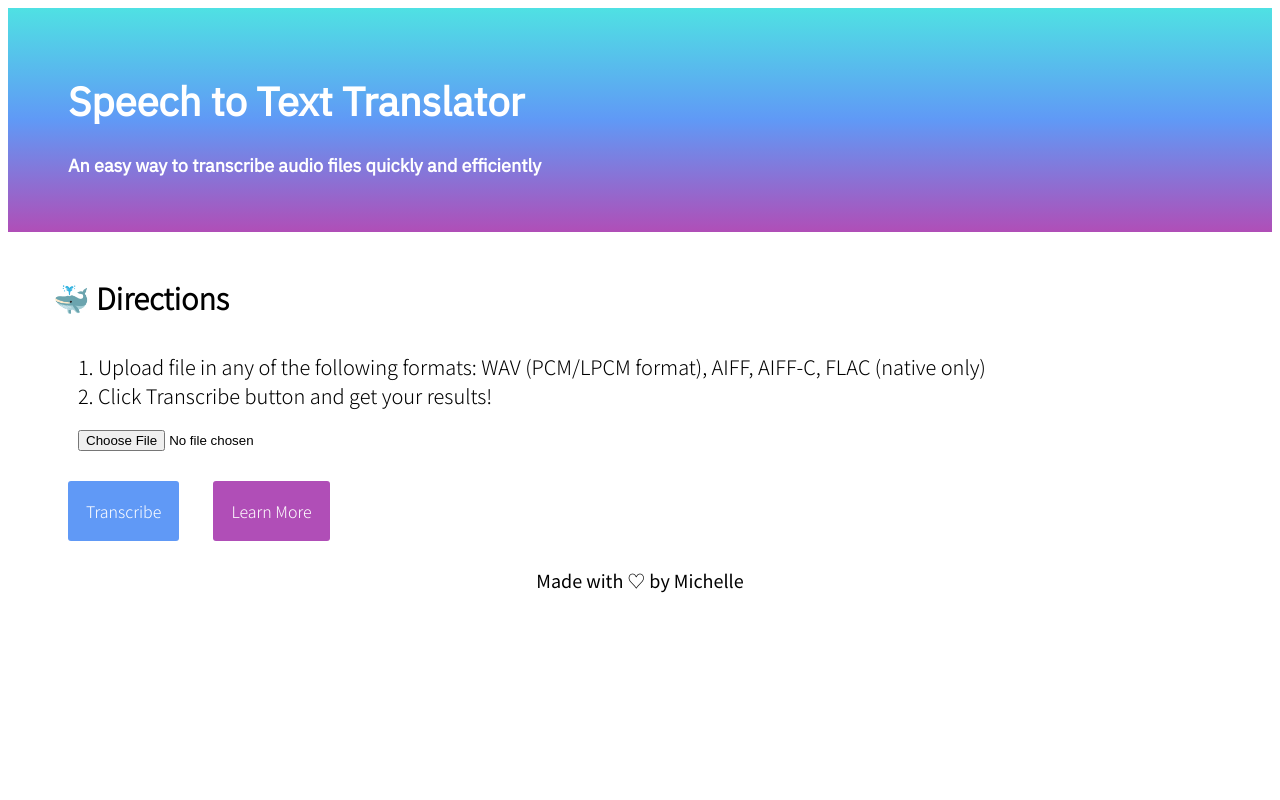
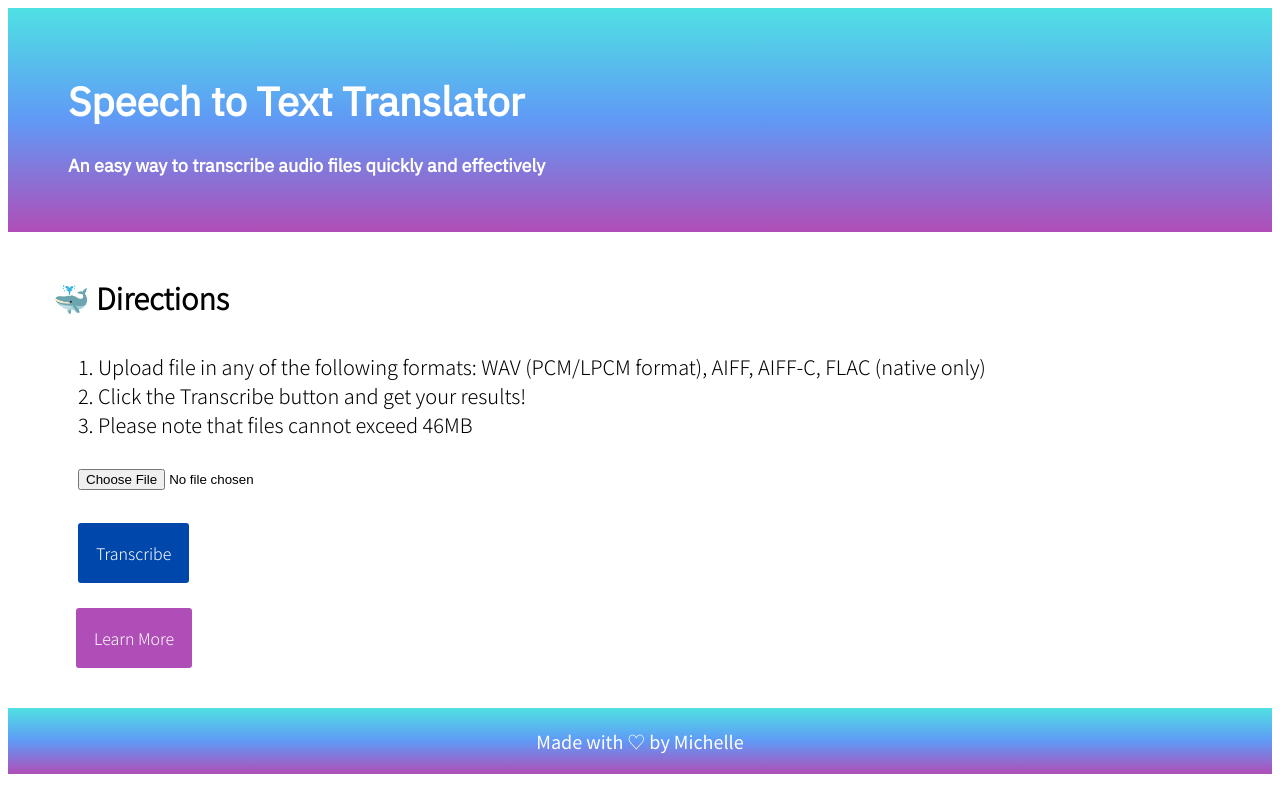
Before and after one commit to lymichelle21/Speech-to-Text-Translator, a Flask app: page / in a window 1280 px wide. Run offline with Flask 2, Linux system fonts and the light colour scheme; parts of the project's set-up code (start-up, migrations or seed data) failed here and were passed over.

Commit message:
finalize site

```diff
--- a/app.py
+++ b/app.py
@@ -1,12 +1,44 @@
 import os
 import glob
+import speech_recognition as sr
+sr.__version__
+'3.8.1'
 from flask import Flask, request, url_for, redirect, render_template, abort, send_from_directory
 from werkzeug.utils import secure_filename
 
 app = Flask(__name__)
-app.config['UPLOAD_EXTENSIONS'] = ['.wav', '.aiff', '.flac']
+app.config['MAX_CONTENT_LENGTH'] = 7000 * 7000
+app.config['UPLOAD_EXTENSIONS'] = ['.wav', '.aiff', '.aiff-c', '.flac']
 app.config['UPLOAD_PATH'] = 'uploads'
 
+@app.route("/", methods=["GET", "POST"])
+def index():
+    transcript = ""
+    if request.method == "POST":
+        print("FORM DATA RECEIVED")
+
+        if "file" not in request.files:
+            return redirect(request.url)
+
+        file = request.files["file"]
+        if file.filename == "":
+            return redirect(request.url)
+
+        if file:
+            recognizer = sr.Recognizer()
+            audioFile = sr.AudioFile(file)
+            with audioFile as source:
+                data = recognizer.record(source)
+            transcript = recognizer.recognize_google(data, key=None)
+
+        if request.method == 'POST':
+             return render_template('transcribe.html', transcript=transcript)
+        if request.method == 'POST':
+             return render_template('learn.html')
+
+    return render_template('index.html', transcript=transcript)
+
+'''
 @app.route("/", methods=['POST', 'GET'])
 def index():
     if request.method == 'POST':
@@ -14,25 +46,15 @@ def index():
     if request.method == 'POST':
          return redirect(url_for('learn'))
     return render_template("index.html")
-
-@app.route('/', methods=['POST'])
-def upload_files():
-    uploaded_file = request.files['file']
-    filename = secure_filename(uploaded_file.filename)
-    if filename != '':
-        file_ext = os.path.splitext(filename)[1]
-        if file_ext not in app.config['UPLOAD_EXTENSIONS']:
-            abort(400)
-        uploaded_file.save(os.path.join(app.config['UPLOAD_PATH'], filename))
-    return redirect(url_for('index.html'))
+'''
 
 @app.route("/transcribe", methods=['POST', 'GET'])
 def transcribe():
     if request.method == 'POST':
          return redirect(url_for('index'))
     print(glob.glob("uploads/*.wav"))
+    return render_template("transcribe.html")
 
-    return render_template("transcribe.html")
 
 @app.route("/learn", methods=['POST', 'GET'])
 def learn():
@@ -40,11 +62,6 @@ def learn():
          return redirect(url_for('index'))
     return render_template("learn.html")
 
-@app.route('/uploads/<filename>')
-def upload(filename):
-    print("GOT FILE ", filename)
-    return send_from_directory(app.config['UPLOAD_PATH'], filename)
-
 if __name__ == "__main__":
     port = int(os.environ.get("PORT", 5000))
     app.run(host='0.0.0.0', port=port)
--- a/static/style.css
+++ b/static/style.css
@@ -52,8 +52,8 @@ button {
 }
 
 .buttons{
-  padding-left: 45px;
-  padding-top: 15px;
+  padding-left: 53px;
+  padding-top: 5px;
 }
 
 .text{
@@ -64,6 +64,21 @@ button {
 
 .blue{
   background: rgb(96, 153, 246);
+}
+
+#submitButton{
+  background: rgb(0, 71, 171);
+  color: white;
+  text-decoration: none;
+  font-family: 'Noto Sans JP', sans-serif;
+  text-align: center;
+  border-radius: 3px;
+  padding: 18px;
+  font-size: 100%;
+  cursor: pointer;
+  border: none;
+  margin-top: 15px;
+  margin-bottom: 5px;
 }
 
 .profile{
@@ -99,11 +114,17 @@ button {
   text-align: center;
 }
 
+ol{
+  margin-bottom: 30px;
+}
+
 footer{
-  color: black;
+  color: white;
+  background-image: linear-gradient(to bottom, rgb(79, 225, 227), rgb(96, 153, 246), rgb(176, 78, 183));
   font-family: 'Noto Sans HK', sans-serif;
   font-size: 18px;
   text-align: center;
-  padding-top: 11px;
+  padding-top: 20px;
   padding-bottom: 20px;
+  margin-top: 25px;
 }
--- a/templates/index.html
+++ b/templates/index.html
@@ -10,22 +10,25 @@
   <body>
     <div class="page">
       <h1 class="title"> Speech to Text Translator </h1>
-      <h2 class="subtitle"> An easy way to transcribe audio files quickly and efficiently</h2>
+      <h2 class="subtitle"> An easy way to transcribe audio files quickly and effectively</h2>
     </div>
     <div class="instructions">
       <h3> 🐳 Directions </h3>
       <ol>
         <li> Upload file in any of the following formats: WAV (PCM/LPCM format), AIFF, AIFF-C, FLAC (native only)</li>
-        <li> Click Transcribe button and get your results!</li>
+        <li> Click the Transcribe button and get your results!</li>
+        <li> Please note that files cannot exceed 46MB </li>
       </ol>
     </div>
     <div class="upload">
-      <form action="/transcribe">
-          <input type="file" id="myFile" name="filename" value="MyFile">
+      <form method="post" enctype="multipart/form-data">
+        <input type="file" name="file" accept=".wav, .aiff, .aiff-c, .flac">
+        <br>
+        <br>
+        <input type="submit" id="submitButton" value="Transcribe"/>
       </form>
     </div>
     <div class="buttons">
-      <button class="blue"> <a class="text" href="{{url_for('transcribe')}}">Transcribe</a></button>
       <button> <a class="text" href="{{url_for('learn')}}">Learn More</a></button>
     </div>
   <footer> Made with ♡ by Michelle </footer>
--- a/templates/learn.html
+++ b/templates/learn.html
@@ -13,11 +13,11 @@
       <h2 class="subtitle"> An insider's look at the creator behind this project</h2>
     </div>
     <div class="profile">
-      <img src="mlyprofile.png" alt="Profile" id="profile-img">
+      <img src="../static/mlyprofile.png" alt="Profile" id="profile-img">
     </div>
     <p id="paragraph"> Ever needed to transcribe an audio recording real fast? This project was created by Michelle Ly, an undergraduate computer science student from MA. </p>
       <br>
-    <div class="buttons">
+    <div class="buttons, center">
       <button class="blue"> <a class="text" href="{{url_for('index')}}">Back to main page</a></button>
     </div>
     <footer> <a class="underline"> Made with ♡ by Michelle </a></footer>
--- a/templates/transcribe.html
+++ b/templates/transcribe.html
@@ -13,10 +13,7 @@
     </div>
     <div class="transcript">
       <textarea id="box" rows="17" cols="100">
-        Lorem ipsum dolor sit amet, consectetur adipiscing elit, sed do eiusmod tempor incididunt ut labore et dolore magna aliqua. Ut enim ad minim veniam, quis nostrud exercitation ullamco laboris nisi ut aliquip ex ea commodo consequat. Duis aute irure dolor in reprehenderit in voluptate velit esse cillum dolore eu fugiat nulla pariatur. Excepteur sint occaecat cupidatat non proident, sunt in culpa qui officia deserunt mollit anim id est laborum.
-        Lorem ipsum dolor sit amet, consectetur adipiscing elit, sed do eiusmod tempor incididunt ut labore et dolore magna aliqua. Ut enim ad minim veniam, quis nostrud exercitation ullamco laboris nisi ut aliquip ex ea commodo consequat. Duis aute irure dolor in reprehenderit in voluptate velit esse cillum dolore eu fugiat nulla pariatur. Excepteur sint occaecat cupidatat non proident, sunt in culpa qui officia deserunt mollit anim id est laborum.
-        Lorem ipsum dolor sit amet, consectetur adipiscing elit, sed do eiusmod tempor incididunt ut labore et dolore magna aliqua. Ut enim ad minim veniam, quis nostrud exercitation ullamco laboris nisi ut aliquip ex ea commodo consequat. Duis aute irure dolor in reprehenderit in voluptate velit esse cillum dolore eu fugiat nulla pariatur. Excepteur sint occaecat cupidatat non proident, sunt in culpa qui officia deserunt mollit anim id est laborum.
-        Lorem ipsum dolor sit amet, consectetur adipiscing elit, sed do eiusmod tempor incididunt ut labore et dolore magna aliqua. Ut enim ad minim veniam, quis nostrud exercitation ullamco laboris nisi ut aliquip ex ea commodo consequat. Duis aute irure dolor in reprehenderit in voluptate velit esse cillum dolore eu fugiat nulla pariatur. Excepteur sint occaecat cupidatat non proident, sunt in culpa qui officia deserunt mollit anim id est laborum.
+        {{ transcript }}
       </textarea>
     </div>
     <div class="buttons, center">
```
Also changed, not shown: test.py (deleted, +0 -59 lines), static/mlyprofile.png, 2 other files.
